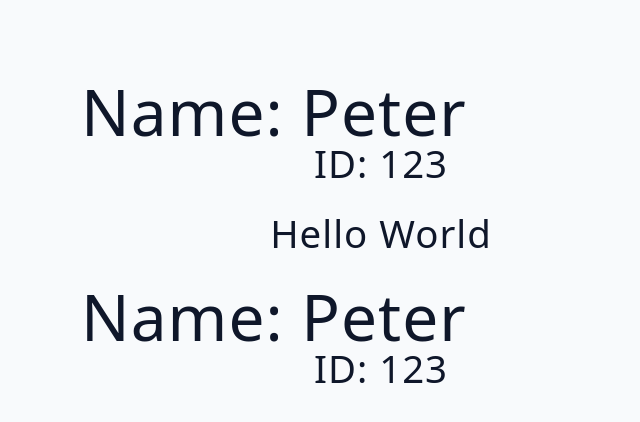
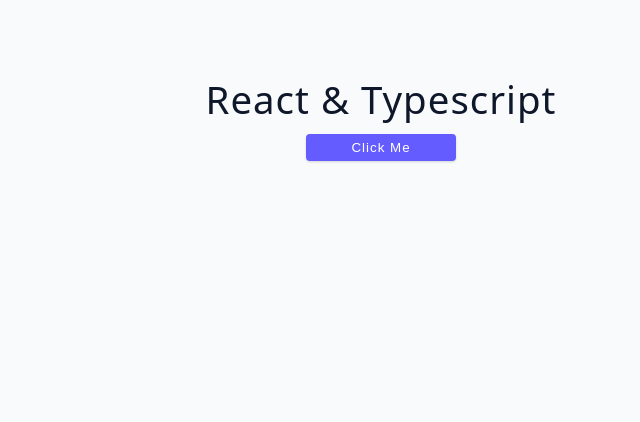
Before and after one commit to urielparavi/practical-typescript, a React (Vite) app: page / in a window 1280 px wide. Shown: the top 422 px of the page, without its empty margins (259-899 px from the left). Built offline with nearby package versions, Linux system fonts and the light colour scheme.

Commit message:
98. State

```diff
--- a/src/App.tsx
+++ b/src/App.tsx
@@ -1,12 +1,9 @@
-import Component from './starter/02-props';
+import Component from './starter/03-state';
 
 function App() {
   return (
     <main>
-      <Component name="peter" id={123}>
-        <h2>Hello world</h2>
-      </Component>
-      <Component name="peter" id={123} />
+      <Component />
     </main>
   );
 }
--- a/src/starter/03-state/index.tsx
+++ b/src/starter/03-state/index.tsx
@@ -1,8 +1,23 @@
+import { useState } from 'react';
+
 function Component() {
+  const [text, setText] = useState('initial text');
+  const [number, setNumber] = useState(1);
+  const [list, setList] = useState<string[]>([]);
+
   return (
     <div>
-      <h2>React & Typescript</h2>
-      <h2>State</h2>
+      <h2 className="mb-1">React & Typescript</h2>
+      <button
+        className="btn btn-center"
+        onClick={() => {
+          // setText(1);
+          // setNumber(23);
+          setList(['hello', 'world']);
+        }}
+      >
+        click me
+      </button>
     </div>
   );
 }
```
